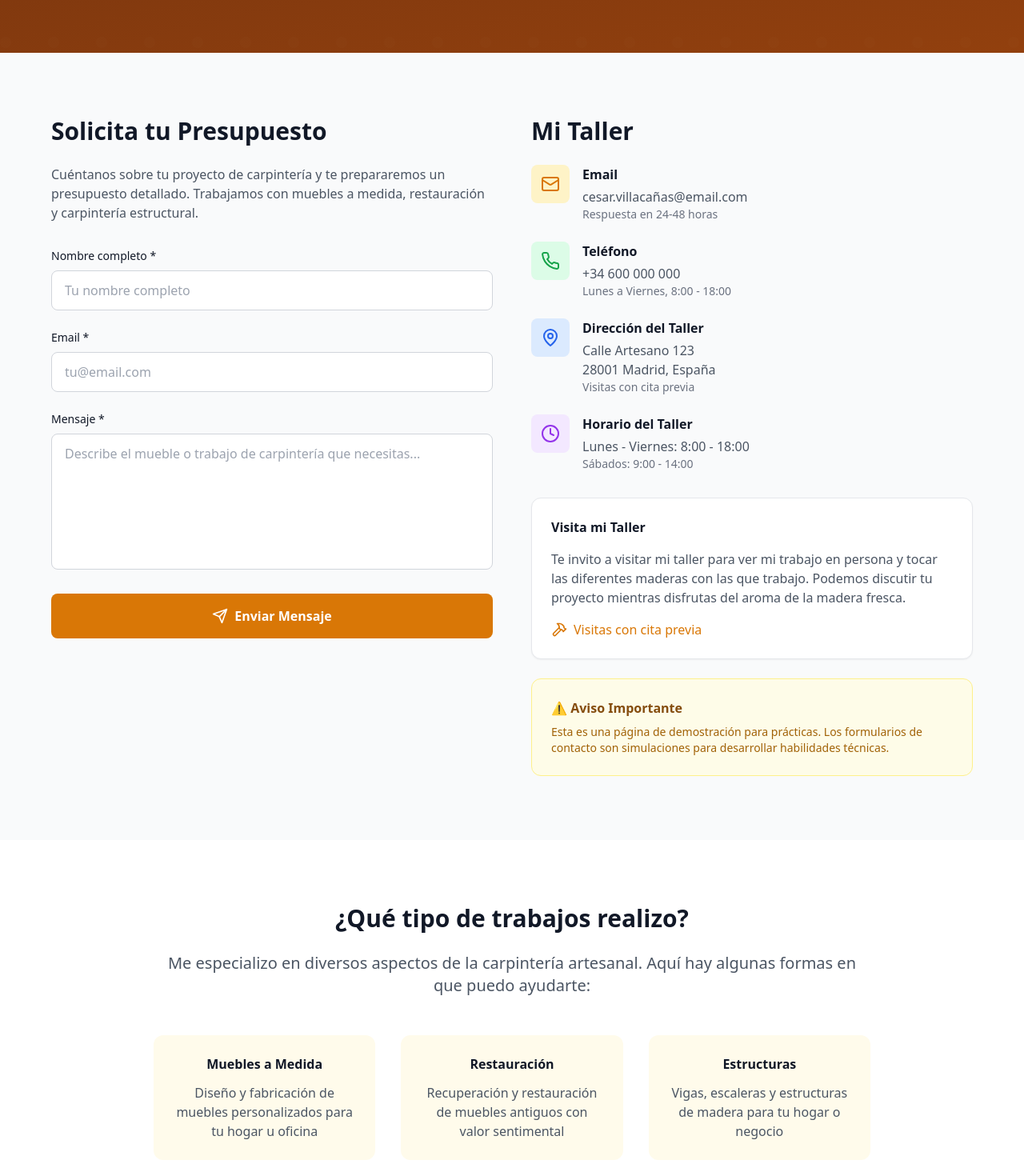
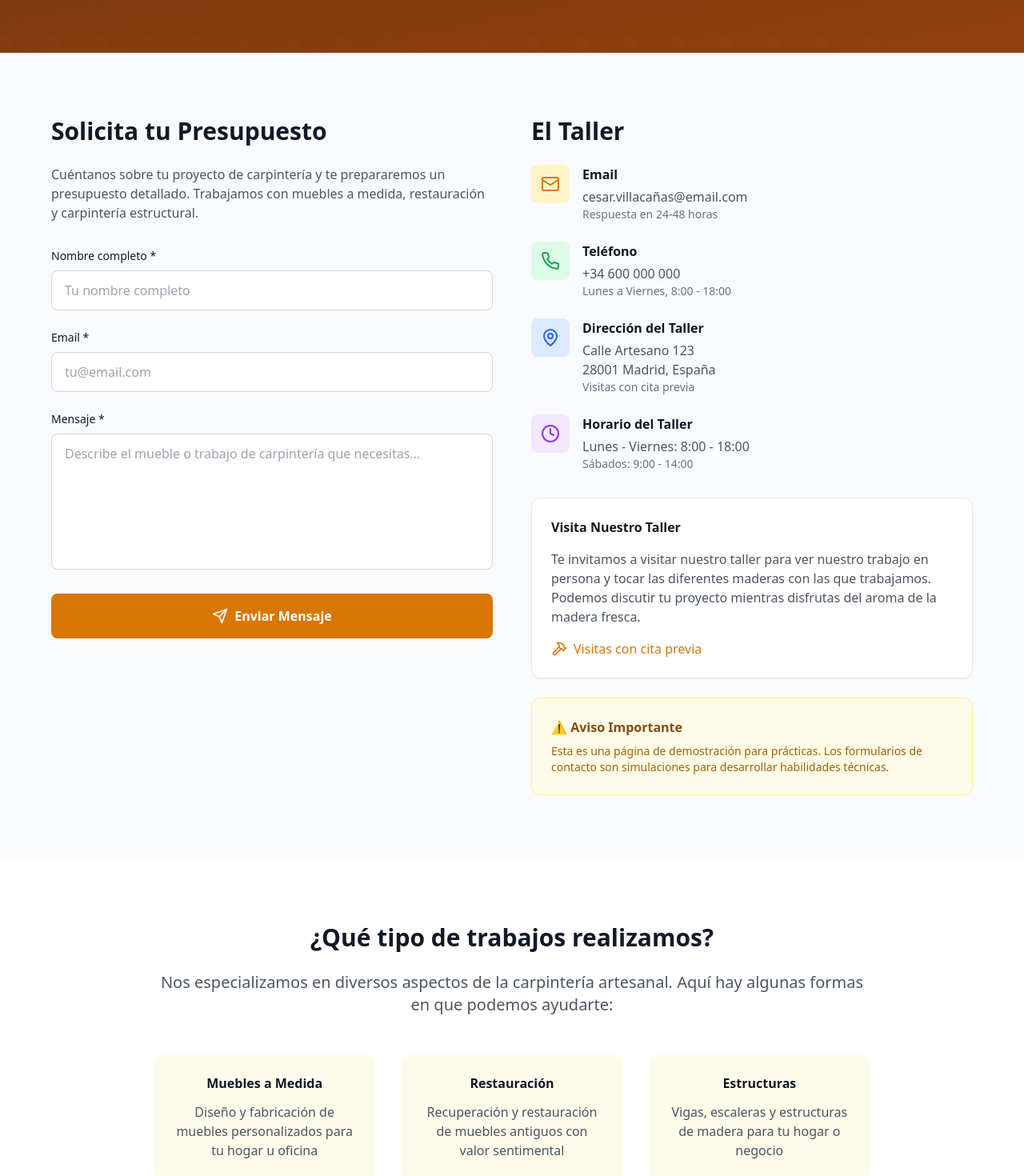
Before and after one commit to Cesarvilla44/Proyecto-de-Carpinter-a-Next.js-, a Next.js app: page /contacto in a window 1280 px wide. Shown: the part 275-1745 px from the top of the page at 80% size. Built offline with nearby package versions, Linux system fonts and the light colour scheme.

Commit message:
Update to neutral corporate language throughout site

```diff
--- a/src/app/contacto/ContactForm.tsx
+++ b/src/app/contacto/ContactForm.tsx
@@ -142,7 +142,7 @@ export default function ContactForm() {
 
             {/* Contact Info */}
             <div>
-              <h2 className="text-3xl font-bold mb-6 text-gray-900">Mi Taller</h2>
+              <h2 className="text-3xl font-bold mb-6 text-gray-900">El Taller</h2>
 
               <div className="space-y-6 mb-8">
                 <div className="flex items-start gap-4">
@@ -193,10 +193,10 @@ export default function ContactForm() {
 
               {/* Workshop Visit */}
               <div className="bg-white p-6 rounded-xl border border-gray-200 shadow-sm">
-                <h3 className="font-semibold text-gray-900 mb-4">Visita mi Taller</h3>
+                <h3 className="font-semibold text-gray-900 mb-4">Visita Nuestro Taller</h3>
                 <p className="text-gray-600 mb-4">
-                  Te invito a visitar mi taller para ver mi trabajo en persona y tocar
-                  las diferentes maderas con las que trabajo. Podemos discutir tu proyecto
+                  Te invitamos a visitar nuestro taller para ver nuestro trabajo en persona y tocar
+                  las diferentes maderas con las que trabajamos. Podemos discutir tu proyecto
                   mientras disfrutas del aroma de la madera fresca.
                 </p>
                 <div className="flex items-center gap-2 text-amber-600">
@@ -221,9 +221,9 @@ export default function ContactForm() {
       {/* Additional Info */}
       <section className="py-20 px-4 bg-white">
         <div className="max-w-4xl mx-auto text-center">
-          <h2 className="text-3xl font-bold mb-6 text-gray-900">¿Qué tipo de trabajos realizo?</h2>
+          <h2 className="text-3xl font-bold mb-6 text-gray-900">¿Qué tipo de trabajos realizamos?</h2>
           <p className="text-xl text-gray-600 mb-12">
-            Me especializo en diversos aspectos de la carpintería artesanal. Aquí hay algunas formas en que puedo ayudarte:
+            Nos especializamos en diversos aspectos de la carpintería artesanal. Aquí hay algunas formas en que podemos ayudarte:
           </p>
 
           <div className="grid md:grid-cols-3 gap-8">
--- a/src/app/page.tsx
+++ b/src/app/page.tsx
@@ -190,8 +190,8 @@ export default function HomePage() {
             ¿Tienes un proyecto en mente?
           </h2>
           <p className="text-xl mb-8 opacity-90">
-            Estoy aquí para ayudarte a crear la pieza perfecta para tu espacio.
-            ¡Hablemos de tus ideas y las haré realidad!
+            Estamos aquí para ayudarte a crear la pieza perfecta para tu espacio.
+            ¡Hablemos de tus ideas y las haremos realidad!
           </p>
           <Link
             href="/contacto"
--- a/src/app/proyectos/page.tsx
+++ b/src/app/proyectos/page.tsx
@@ -123,9 +123,9 @@ export default function ProjectsPage() {
         ></div>
         <div className="relative z-10 container mx-auto px-4">
           <div className="max-w-4xl mx-auto text-center">
-            <h1 className="text-5xl font-bold mb-6">Mis Trabajos</h1>
+            <h1 className="text-5xl font-bold mb-6">Nuestros Trabajos</h1>
             <p className="text-xl text-amber-100 max-w-2xl mx-auto">
-              Una selección de mis trabajos más recientes en carpintería artesanal,
+              Una selección de nuestros trabajos más recientes en carpintería artesanal,
               desde muebles a medida hasta restauraciones de piezas históricas
             </p>
           </div>
@@ -164,9 +164,9 @@ export default function ProjectsPage() {
       <section className="py-20 px-4">
         <div className="max-w-6xl mx-auto">
           <div className="text-center mb-16">
-            <h2 className="text-3xl font-bold text-gray-900 mb-4">Mis Trabajos Recientes</h2>
+            <h2 className="text-3xl font-bold text-gray-900 mb-4">Trabajos Recientes</h2>
             <p className="text-xl text-gray-600 max-w-2xl mx-auto">
-              Explora mis trabajos más recientes y descubre cómo he ayudado a diferentes clientes
+              Explora nuestros trabajos más recientes y descubre cómo hemos ayudado a diferentes clientes
               a crear piezas únicas y duraderas para sus espacios
             </p>
           </div>
```
